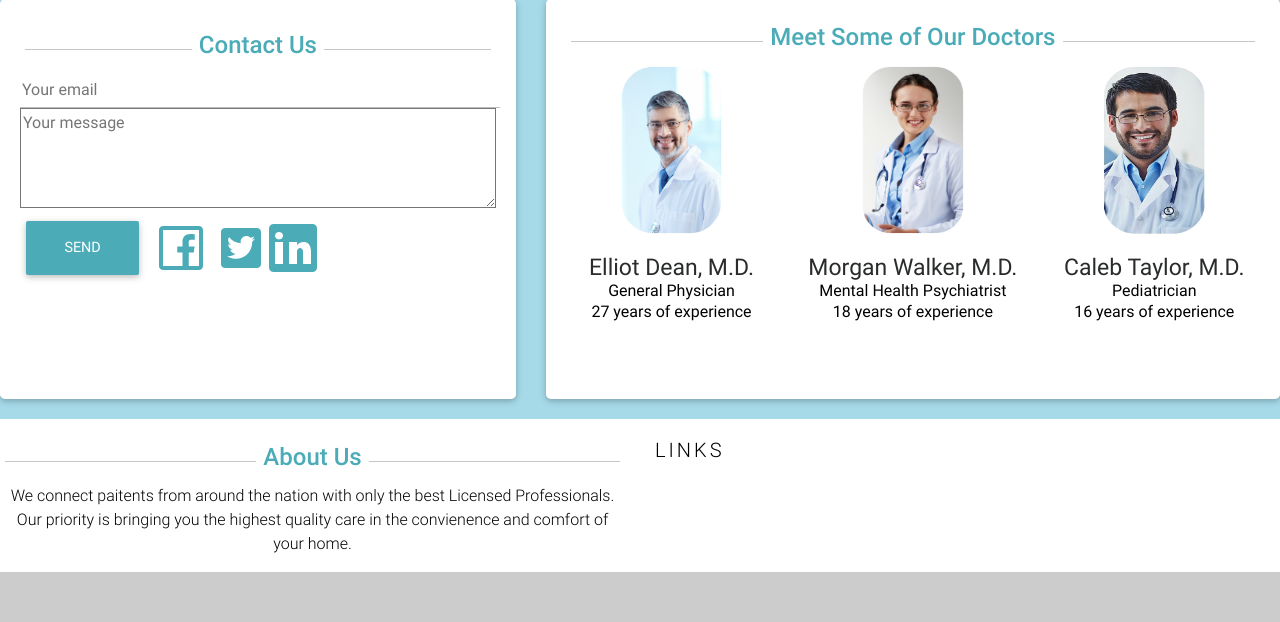
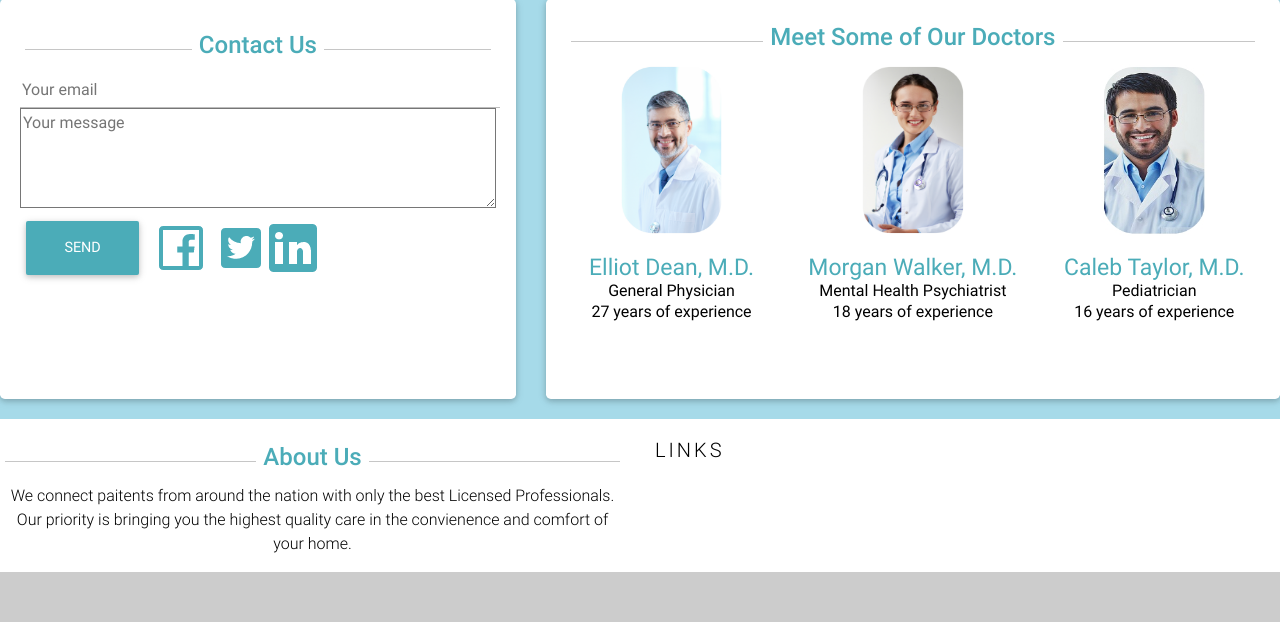
Before and after one commit to avohs24/AmericanCare, a PHP site: page / in a window 1280 px wide. Shown: the part 1718-2340 px from the top of the page. Run offline with PHP 8.4, Linux system fonts and the light colour scheme; some libraries are stand-ins or nearby versions.

Commit message:
color changes

```diff
--- a/assets/css/style.css
+++ b/assets/css/style.css
@@ -154,6 +154,7 @@
 h6{
   font-size: 23px;
   font-weight: 400;
+  color: #4bacb8;
 }
 
 body{
```
